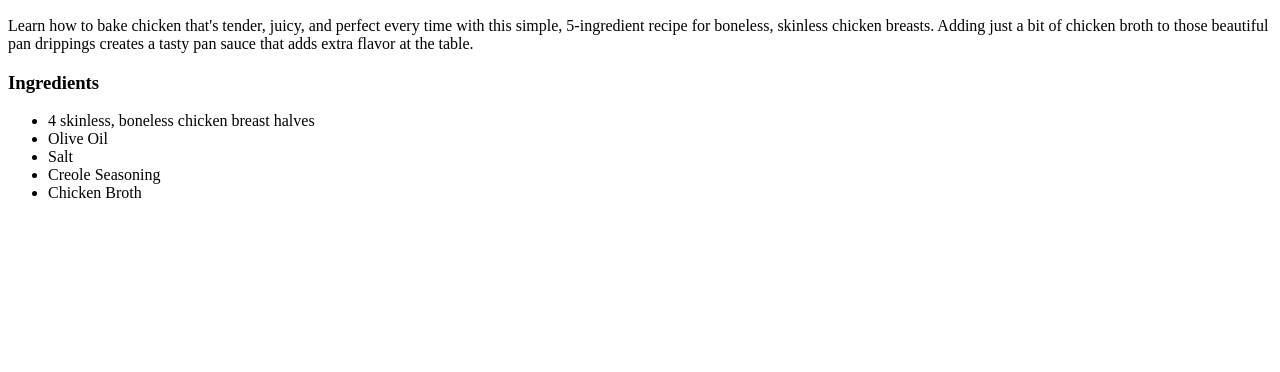
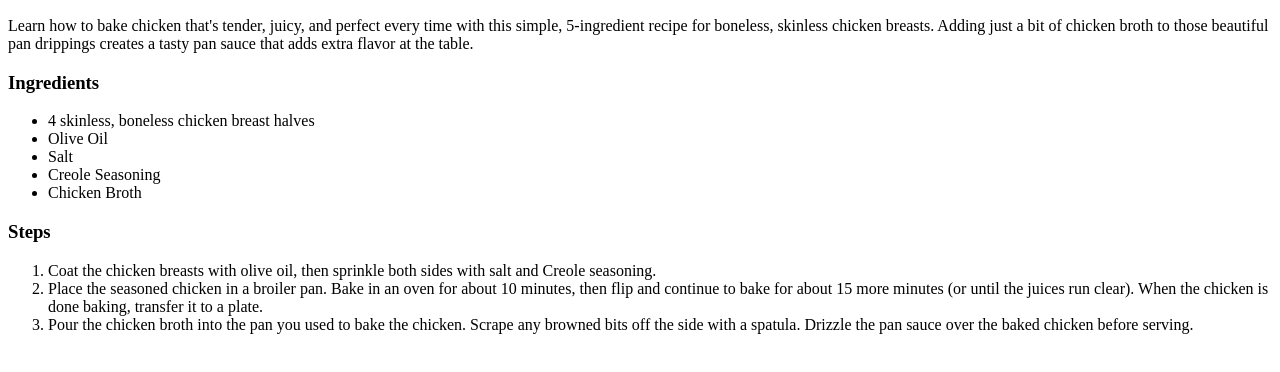
Before and after one commit to MindfulAction/odin-recipes, a plain HTML site: page baked-chicken.html in a window 1280 px wide. Shown: the part 110-482 px from the top of the page. Drawn offline with Linux system fonts and the light colour scheme.

Commit message:
Create Steps section with ol for baked chicken page

```diff
--- a/baked-chicken.html
+++ b/baked-chicken.html
@@ -23,5 +23,17 @@
                 <li>Creole Seasoning</li>
                 <li>Chicken Broth</li>
             </ul>
+
+            <h3>Steps</h3>
+            <ol>
+                <li>Coat the chicken breasts with olive oil, then sprinkle both sides with salt and
+                    Creole seasoning.</li>
+                <li>Place the seasoned chicken in a broiler pan. Bake in an oven for about 10 minutes,
+                    then flip and continue to bake for about 15 more minutes (or until the juices run
+                    clear). When the chicken is done baking, transfer it to a plate.</li>
+                <li>Pour the chicken broth into the pan you used to bake the chicken. Scrape any
+                    browned bits off the side with a spatula. Drizzle the pan sauce over the baked
+                    chicken before serving.</li>
+            </ol>
     </body>
 </html>
```
